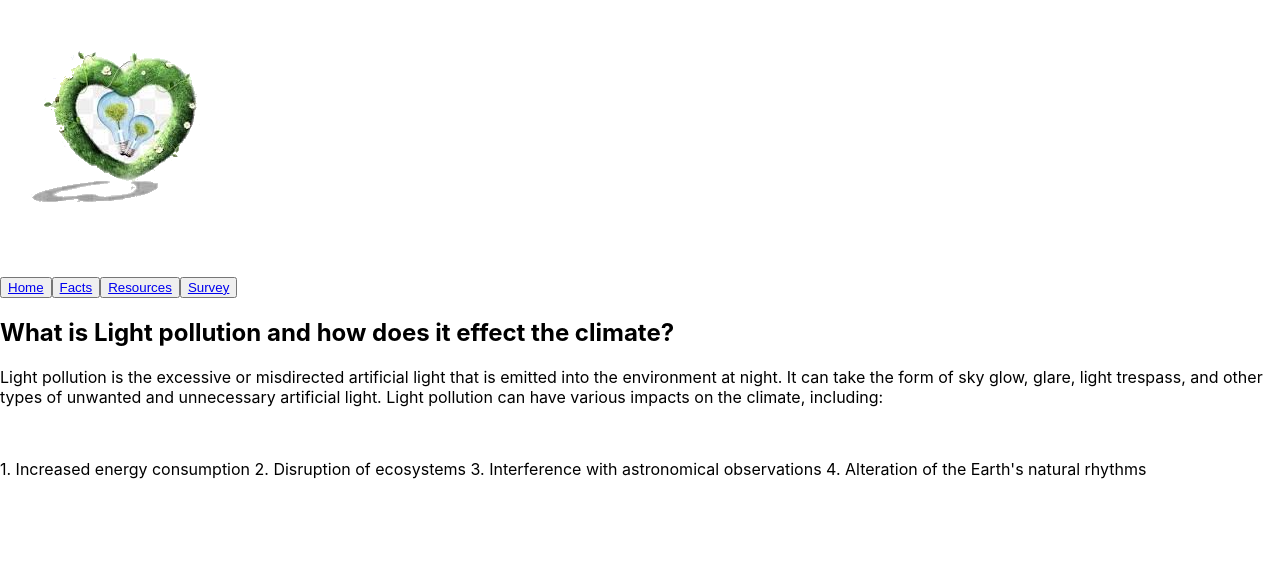
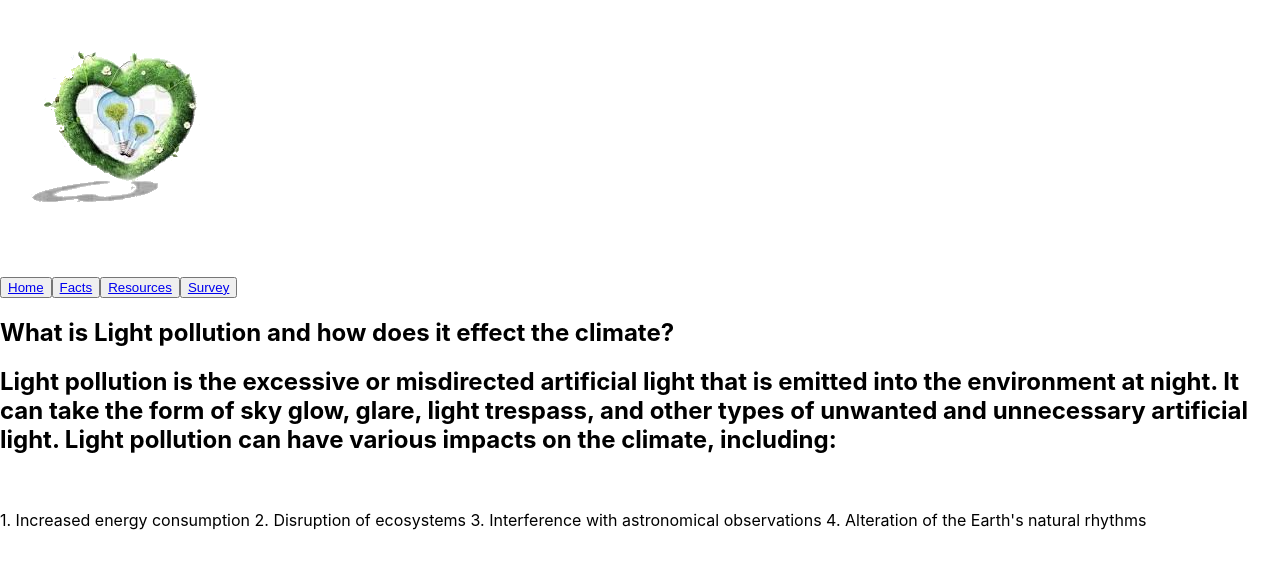
Before and after one commit to Tech-Kat/Climate-Hackathon, a React (Create React App) app: page / in a window 1280 px wide. Shown: the top 568 px of the page. Built offline with nearby package versions, Linux system fonts and the light colour scheme.

Commit message:
committed

```diff
--- a/src/Pages/Home.jsx
+++ b/src/Pages/Home.jsx
@@ -5,8 +5,8 @@ const Home = () => {
       <div className='Home'>
       <h2> What is Light pollution and how does it effect the climate?</h2>
 
-      <p>Light pollution is the excessive or misdirected artificial light that is emitted into the environment at night. It can take the form of sky glow, glare, light trespass, and other types of unwanted and unnecessary artificial light. Light pollution can have various impacts on the climate, including:
-      </p>
+      <h2>Light pollution is the excessive or misdirected artificial light that is emitted into the environment at night. It can take the form of sky glow, glare, light trespass, and other types of unwanted and unnecessary artificial light. Light pollution can have various impacts on the climate, including:
+      </h2>
       <br/>
 <p>
 1. Increased energy consumption
```
